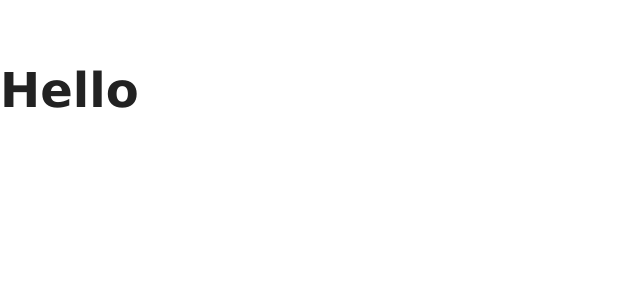
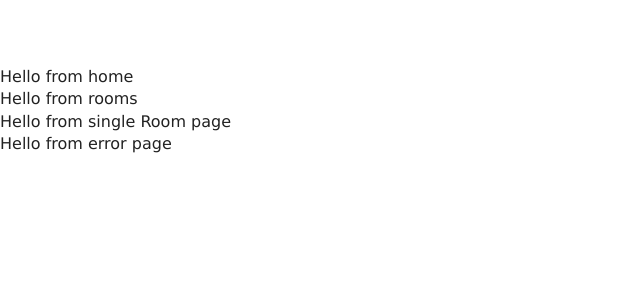
Before and after one commit to ravinduf/resort, a React (Create React App) app: page / in a window 1280 px wide. Shown: the top 300 px of the page, without its empty margins (0-640 px from the left). Built offline with nearby package versions, Linux system fonts and the light colour scheme.

Commit message:
added pages

```diff
--- a/src/App.js
+++ b/src/App.js
@@ -1,10 +1,19 @@
 import React from 'react';
 import './App.css';
+
+import Home from './pages/Home';
+import Rooms from './pages/Rooms';
+import Error from './pages/Error';
+import SingleRoom from './pages/SingleRoom';
 
 function App() {
   return (
     <div className="App">
-      <h1>Hello</h1>
+      <Home />
+      <Rooms />
+      <SingleRoom />
+      <Error />
+
     </div>
   );
 }
--- /dev/null
+++ b/src/pages/Error.js
@@ -0,0 +1,11 @@
+import React from 'react'
+
+function Error() {
+    return (
+        <div>
+            Hello from error page
+        </div>
+    )
+}
+
+export default Error
--- /dev/null
+++ b/src/pages/Home.js
@@ -0,0 +1,11 @@
+import React from 'react'
+
+function Home() {
+    return (
+        <div>
+          Hello from home
+        </div>
+    )
+}
+
+export default Home;
--- /dev/null
+++ b/src/pages/Rooms.js
@@ -0,0 +1,11 @@
+import React from 'react'
+
+function Rooms() {
+    return (
+        <div>
+            Hello from rooms
+        </div>
+    )
+}
+
+export default Rooms;
--- /dev/null
+++ b/src/pages/SingleRoom.js
@@ -0,0 +1,13 @@
+import React, { Component } from 'react';
+
+class SingleRoom extends Component {
+    render() {
+        return (
+            <div>
+                Hello from single Room page
+            </div>
+        )
+    }
+}
+
+export default SingleRoom;
```
